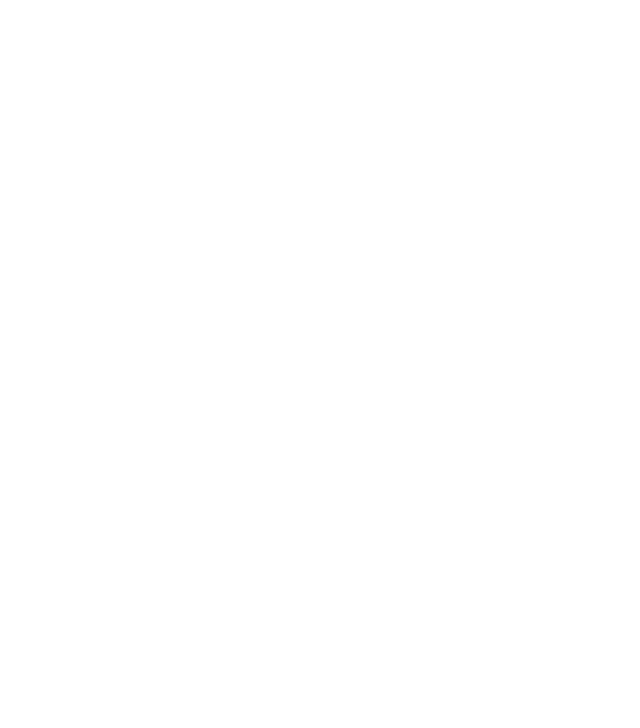
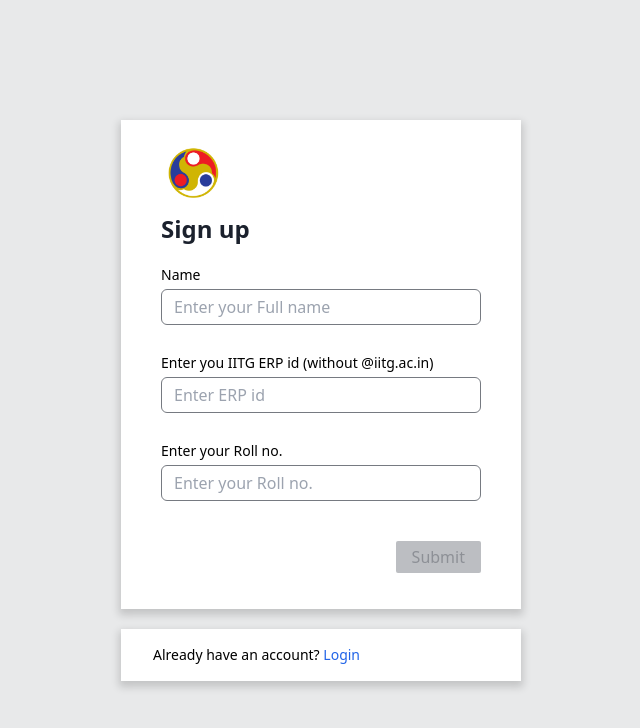
Before and after one commit to Ashutosh-777/POR-portal, a React (Create React App) app in the folder Frontend/: page /StudentsSignUp in a window 1280 px wide. Before the commit this address had no page. Shown: the top 728 px of the page, without its empty margins (319-959 px from the left). Built offline with nearby package versions, Linux system fonts and the light colour scheme.

Commit message:
profilesection-studentsignup-routing

```diff
--- a/Frontend/package.json
+++ b/Frontend/package.json
@@ -8,6 +8,7 @@
     "@testing-library/user-event": "^13.5.0",
     "react": "^18.2.0",
     "react-dom": "^18.2.0",
+    "react-radio-group": "^3.0.3",
     "react-router-dom": "^6.17.0",
     "react-scripts": "5.0.1",
     "web-vitals": "^2.1.4"
--- a/Frontend/src/App.js
+++ b/Frontend/src/App.js
@@ -1,12 +1,17 @@
 import React from 'react';
 import { BrowserRouter,Route,Routes } from "react-router-dom";
 import HomePage from './Pages/HomePage';
-
+import ProfileSelection from './Pages/ProfileSelection';
+import StudentsSignUp from './Pages/Student/StudentsSignUp';
+import Otp from './Pages/Student/otp';
 function App() {
   return (
     <BrowserRouter>
       <Routes>
         <Route path="/" element={<HomePage/>}/>
+        <Route path="/ProfileSelection" element={<ProfileSelection/>}/>
+        <Route path="/StudentsSignUp" element={<StudentsSignUp/>}/>
+        <Route path="/Otp" element={<Otp/>}/>
       </Routes>
     </BrowserRouter>
   );
--- a/Frontend/src/Pages/HomePage.js
+++ b/Frontend/src/Pages/HomePage.js
@@ -3,7 +3,7 @@
 
 export default function HomePage() {
   return (
-    <div>
+    <div className='flex flex-col justify-center'>
         <Navbar/>
     </div>
   )
--- /dev/null
+++ b/Frontend/src/Pages/ProfileSelection.js
@@ -0,0 +1,49 @@
+// import { useState } from "react";
+import React from "react";
+import { Link } from "react-router-dom";
+// import HomePage from "./HomePage";
+export default function ProfileSelection() {
+  return (
+    <div className="h-screen w-screen flex justify-center items-center  flex-col gap-5">
+      <div className="bg-white pl-10 pr-10 w-[400px] pb-9 pt-5 shadow-[0_4px_8px_2px_rgba(0,0,0,0.16)] ">
+        <div className="flex justify-center  mb-5">
+          <img className="" src="/iitg_logo.png" alt="iitg_logo" width="65px" />
+        </div>
+        <p className="text-[rgb(27,33,45)] font-semibold mb-2">I am a</p>
+
+        <div className="flex flex-col gap-2">
+          <label className="flex items-center gap-x-2 cursor-pointer text-sm">
+            <input type="radio" name="radioGroup" value="option1" className=" appearance-none border-[#494D57]  w-4 h-4 border rounded-[50%] grid place-content-center before:w-[0.6rem] before:h-[0.6rem]  before:rounded-[50%] before:scale-0  checked:before:scale-100 checked:border-[#2164E8]" /> Student
+
+          </label>
+          <label className="flex items-center gap-x-2 cursor-pointer text-sm">
+            <input type="radio" name="radioGroup" value="option3"  className="   appearance-none border-[#494D57]  w-4 h-4 border rounded-[50%] grid place-content-center before:w-[0.6rem] before:h-[0.6rem]  before:rounded-[50%] before:scale-0  checked:before:scale-100 checked:border-[#2164E8]"/> Alumni
+          </label>
+          <label className="flex items-center gap-x-2 cursor-pointer text-sm">
+            <input type="radio" name="radioGroup" value="option3"  className="   appearance-none border-[#494D57]  w-4 h-4 border rounded-[50%] grid place-content-center before:w-[0.6rem] before:h-[0.6rem]  before:rounded-[50%] before:scale-0  checked:before:scale-100 checked:border-[#2164E8]"/> Professor
+          </label>
+          <label className="flex items-center gap-x-2 cursor-pointer text-sm">
+            <input type="radio" name="radioGroup" value="option3"  className="   appearance-none border-[#494D57]  w-4 h-4 border rounded-[50%] grid place-content-center before:w-[0.6rem] before:h-[0.6rem]  before:rounded-[50%] before:scale-0  checked:before:scale-100 checked:border-[#2164E8]"/> VP/Board
+            Director
+          </label>
+          <label className="flex items-center gap-x-2 cursor-pointer text-sm">
+            <input type="radio" name="radioGroup" value="option3"  className="   appearance-none border-[#494D57]  w-4 h-4 border rounded-[50%] grid place-content-center before:w-[0.6rem] before:h-[0.6rem]  before:rounded-[50%] before:scale-0  checked:before:scale-100 checked:border-[#2164E8]"/> General
+            Secretary
+          </label>
+          <label className="flex items-center gap-x-2 cursor-pointer text-sm">
+            <input type="radio" name="radioGroup" value="option3"  className="  appearance-none border-[#494D57]  w-4 h-4 border rounded-[50%] grid place-content-center before:w-[0.6rem] before:h-[0.6rem]  before:rounded-[50%] before:scale-0  checked:before:scale-100 checked:border-[#2164E8]"/> Student
+            Body Representative
+          </label>
+
+        </div>
+        <div className="flex justify-end mt-10"><Link to='/StudentsSignUp'><button className=" inline-flex items-center p-1 bg-[#2164E8] text-white rounded-sm pl-4 pr-4">Continue</button></Link></div>
+
+      </div>
+      <div className="w-[400px] p-4 pl-8 text-sm font-normal  items-center  bg-white shadow-[0_4px_8px_2px_rgba(0,0,0,0.16)]">
+        <p className="">
+        Need help? <Link to='/' className="text-[rgba(33,100,232,1)]">Contact us</Link>
+        </p>
+      </div>
+    </div>
+  );
+}
--- /dev/null
+++ b/Frontend/src/Pages/Student/StudentsSignUp.js
@@ -0,0 +1,41 @@
+// import { useState } from "react";
+import React, { useState } from "react";
+import { Link } from "react-router-dom";
+// import HomePage from "./HomePage";
+export default function StudentSignUp() {
+    const [Name,setName]=useState('');
+    const [Email,setEmail]=useState('');
+    const [Roll,setRoll]=useState('');
+  return (
+    <div className="h-screen w-screen flex justify-center items-center  flex-col gap-5">
+      <div className="bg-white pl-10 pr-10 w-[400px] pb-9 pt-5 shadow-[0_4px_8px_2px_rgba(0,0,0,0.16)] ">
+        <div className="flex justify-start  mb-2">
+          <img className="" src="/iitg_logo.png" alt="iitg_logo" width="65px" />
+        </div>
+        <p className="text-[rgb(27,33,45)] font-semibold text-2xl mb-5">Sign up</p>
+        <div className="flex flex-col gap-7">
+<label className="flex flex-col gap-1">
+  <span className="font-medium text-sm">Name</span>
+    <input onChange={(e)=>setName(e.target.value)} className="border p-2 pt-[5px] pb-[5px] text-black outline-none rounded-md border-[rgba(118,122,129,1)] pl-3" type="text" placeholder="Enter your Full name"/>
+</label>
+<label className="flex flex-col gap-1">
+  <span className="font-medium text-sm">Enter you IITG ERP id (without @iitg.ac.in)</span>
+    <input onChange={(e)=>setEmail(e.target.value)} className="border p-2 pt-[5px] pb-[5px] text-black outline-none rounded-md border-[rgba(118,122,129,1)] pl-3" type="text" placeholder="Enter ERP id"/>
+</label>
+<label className="flex flex-col gap-1">
+  <span className="font-medium text-sm">Enter your Roll no.</span>
+    <input onChange={(e)=>setRoll(e.target.value)} className="border p-2 pt-[5px] pb-[5px] text-black outline-none rounded-md border-[rgba(118,122,129,1)] pl-3" type="text" placeholder="Enter your Roll no."/>
+</label></div>
+       { Roll.length>0&&Name.length>0&&Email.length>0?
+        <div className="flex justify-end mt-10"><Link to='/Otp'><button className=" inline-flex items-center p-1 bg-[#2164E8] text-white rounded-sm pl-4 pr-4">Submit</button></Link></div>
+        :<div className="flex justify-end mt-10"><Link><button className=" inline-flex items-center p-1 bg-[rgba(188,190,194,1)] text-[rgba(141,144,150,1)] rounded-sm pl-4 pr-4">Submit</button></Link></div>
+       }
+      </div>
+      <div className="w-[400px] p-4 pl-8 text-sm font-normal  items-center  bg-white shadow-[0_4px_8px_2px_rgba(0,0,0,0.16)]">
+        <p >
+        Already have an account?  <Link to='/' className="text-[rgba(33,100,232,1)]">Login</Link>
+        </p>
+      </div>
+    </div>
+  );
+}
--- /dev/null
+++ b/Frontend/src/Pages/Student/otp.js
@@ -0,0 +1,8 @@
+import React from 'react'
+
+export default function Otp() {
+  return (
+    <div>
+    </div>
+  )
+}
--- a/Frontend/src/index.css
+++ b/Frontend/src/index.css
@@ -1,3 +1,15 @@
 @tailwind base;
 @tailwind components;
 @tailwind utilities;
+body{
+    background: var(--grey-palette-grey-30, #E8E9EA);
+}
+
+
+  input[type="radio"]::before {
+    box-shadow:  inset 1em 1em #2164E8;
+  }
+
+  /* input[type="radio"]:checked::before {
+    transform: scale(1);
+  } */
--- a/Frontend/tailwind.config.js
+++ b/Frontend/tailwind.config.js
@@ -4,7 +4,11 @@
     "./src/**/*.{js,jsx,ts,tsx}",
   ],
   theme: {
-    extend: {},
+    extend: {
+      boxShadow: {
+        'inset-red': 'inset 1em 1em red',
+      }
+    },
   },
   plugins: [],
 }
```
Also changed, not shown: Frontend/public/iitg_logo.png (added), 1 other file (tests, documents, lock files or other folders).
